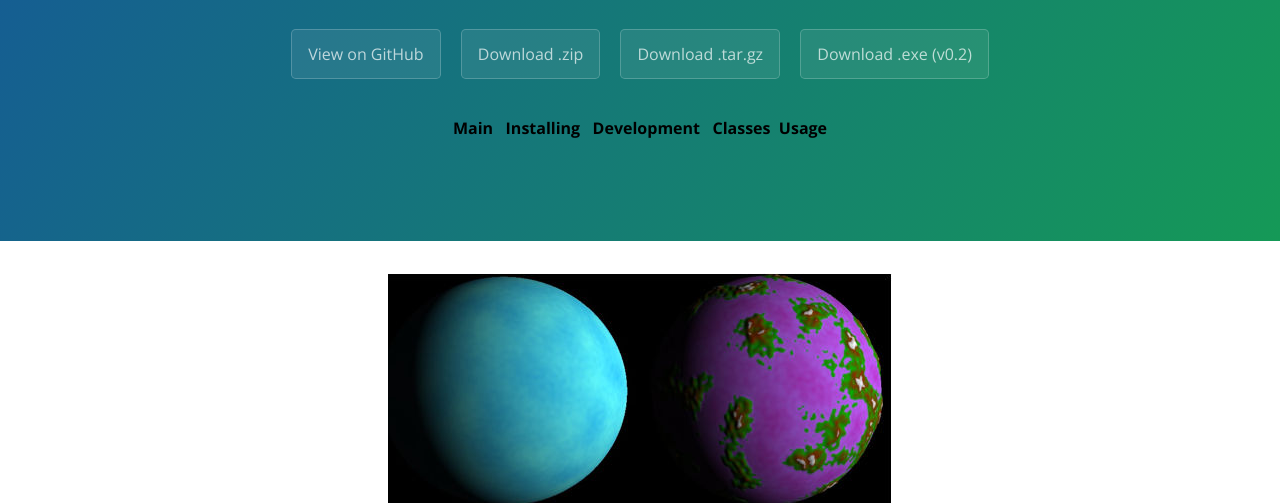
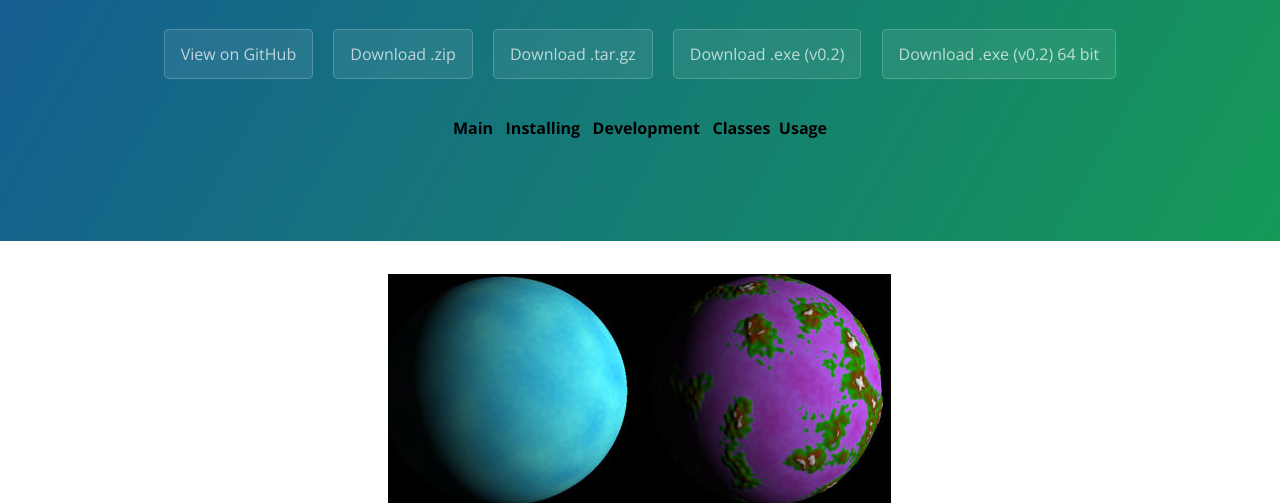
Before and after one commit to giogix2/PlanetGenerator, a plain HTML site: page index.html in a window 1280 px wide. Shown: the part 297-800 px from the top of the page. Drawn offline with nearby package versions, Linux system fonts and the light colour scheme.

Commit message:
Added exe 64 bit button
It has been added the button to download the 64 bit version of the
software for Windows, in the main page

```diff
--- a/index.html
+++ b/index.html
@@ -28,6 +28,7 @@
       <a href="https://github.com/giogix2/PlanetGenerator/zipball/master" class="btn">Download .zip</a>
       <a href="https://github.com/giogix2/PlanetGenerator/tarball/master" class="btn">Download .tar.gz</a>
       <a href="https://github.com/giogix2/PlanetGenerator/releases/download/v0.2/PlanetGenerator.rar" class="btn">Download .exe (v0.2)</a>
+      <a href="https://github.com/giogix2/PlanetGenerator/releases/download/v0.2_64bit/PlanetGenerator_64bit.rar" class="btn">Download .exe (v0.2) 64 bit</a>
       <h4>
       	<a href="index.html"><font color="black">Main &nbsp;</font></a>
       	<a href="installing.html"><font color="black">Installing &nbsp;</font></a>
```
